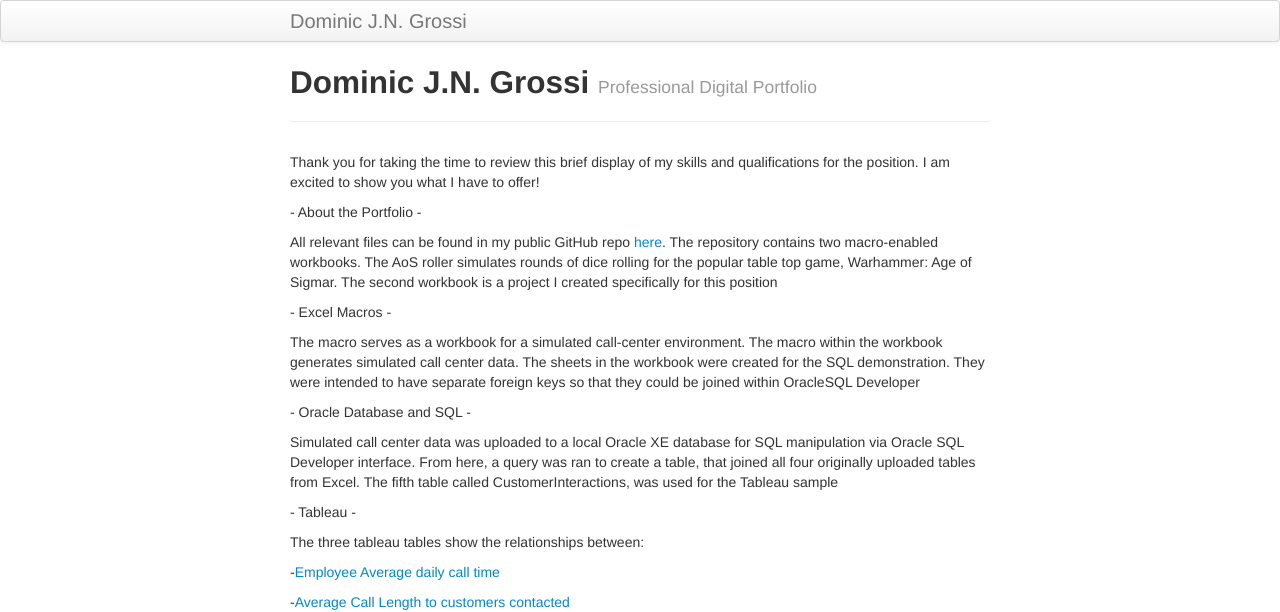
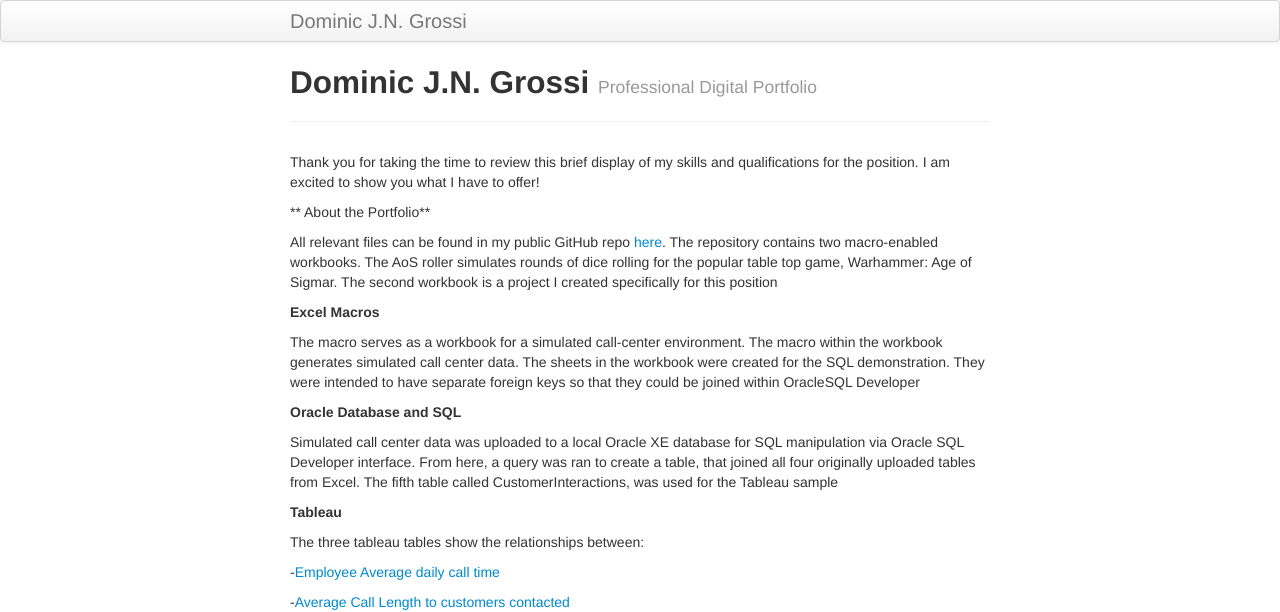
Before and after one commit to Dominicgrossi/Dominicgrossi.github.io, a Jekyll site: the page built from index.md, in a window 1280 px wide. Shown: the top 612 px of the page. Built offline with Jekyll 4.4.1, drawn with Linux system fonts in a browser that asks for light colours.

```diff
--- a/index.md
+++ b/index.md
@@ -8,30 +8,22 @@ Thank you for taking the time to review this brief display of my skills and qual
 
 
 
--
- About the Portfolio
--
+** About the Portfolio**
 
 All relevant files can be found in my public GitHub repo [here](https://github.com/Dominicgrossi). The repository contains two macro-enabled workbooks. The AoS roller simulates rounds of dice rolling for the popular table top game, Warhammer: Age of Sigmar. The second workbook is a project I created specifically for this position
 
 
 
--
-Excel Macros
--
+**Excel Macros**
 
 The macro serves as a workbook for a simulated call-center environment. The macro within the workbook generates simulated call center data. The sheets in the workbook were created for the SQL demonstration. They were intended to have separate foreign keys so that they could be joined within OracleSQL Developer
 
--
-Oracle Database and SQL
--
+**Oracle Database and SQL**
 
 Simulated call center data was uploaded to a local Oracle XE database for SQL manipulation via Oracle SQL Developer interface. From here, a query was ran to create a table, that joined all four originally uploaded tables from Excel. The fifth table called CustomerInteractions, was used for the Tableau sample
 
 
--
-Tableau
--
+**Tableau**
 
 
 
```
